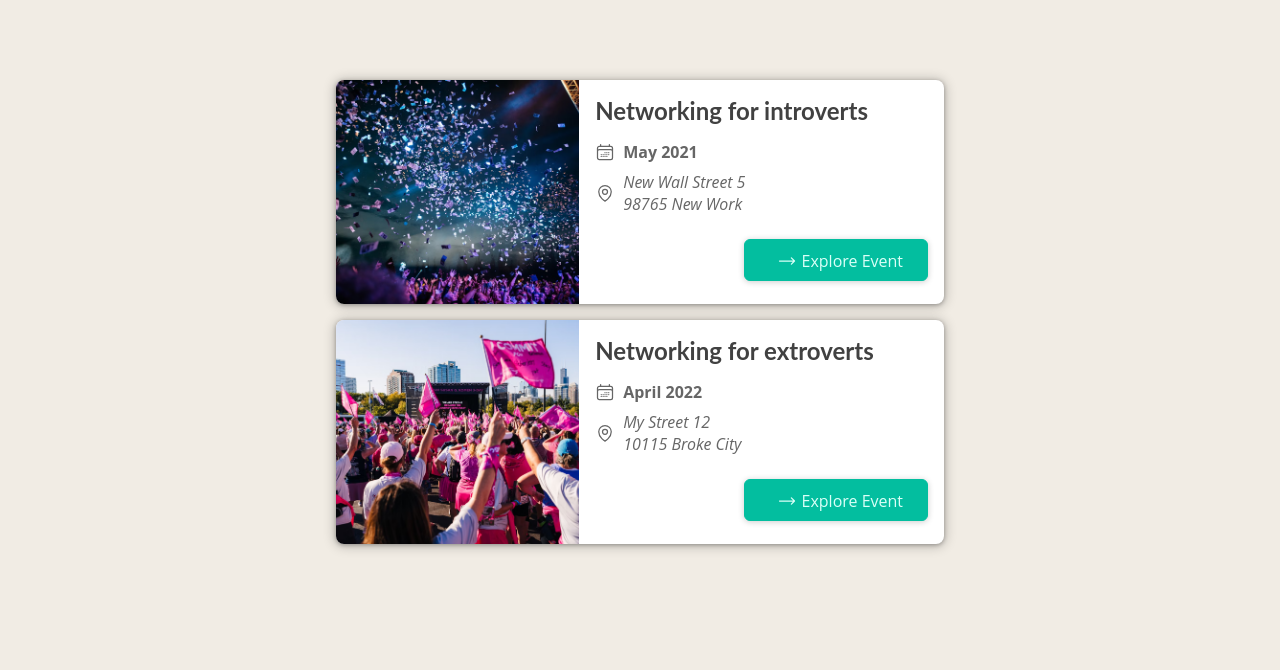
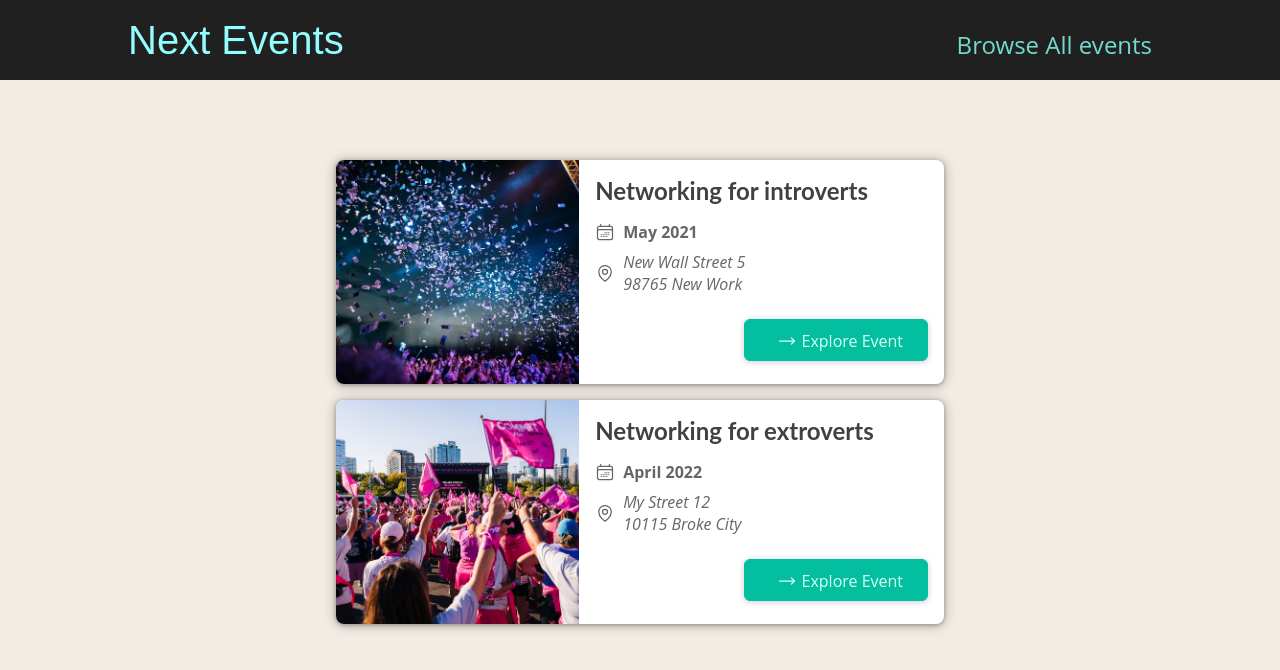
Before and after one commit to ashumsd7/next-project-events-file-based-router, a Next.js app: page / in a window 1280 px wide. Shown: the top 670 px of the page. Built offline with nearby package versions, Linux system fonts and the light colour scheme.

Commit message:
add header and layput

```diff
--- /dev/null
+++ b/components/layout/header.jsx
@@ -0,0 +1,23 @@
+import Link from "next/link";
+import React from "react";
+import classes from "./header.module.css";
+function Header() {
+  return (
+    <>
+      <header className={classes.header}>
+        <div className={classes.logo}>
+          <Link href="/">Next Events</Link>
+        </div>
+        <nav className={classes.navigation}>
+          <ul>
+            <li>
+              <Link href="/events">Browse All events</Link>
+            </li>
+          </ul>
+        </nav>
+      </header>
+    </>
+  );
+}
+
+export default Header;
--- /dev/null
+++ b/components/layout/header.module.css
@@ -0,0 +1,41 @@
+.header {
+  width: 100%;
+  display: flex;
+  justify-content: space-between;
+  align-items: baseline;
+  padding: 1rem 10%;
+  height: 5rem;
+  background-color: #202020;
+}
+
+.logo {
+  font-size: 1.5rem;
+  color: white;
+  font-family: "Fira", sans-serif;
+  height: 100%;
+  display: flex;
+  justify-content: center;
+  align-items: center;
+  color: #94fdfd;
+}
+
+.logo a {
+  text-decoration: none;
+  color: #94fdfd;
+}
+
+.navigation a {
+  text-decoration: none;
+  color: #74dacc;
+  font-size: 1rem;
+}
+
+@media (min-width: 768px) {
+  .logo {
+    font-size: 2.5rem;
+  }
+
+  .navigation a {
+    font-size: 1.5rem;
+  }
+}
--- /dev/null
+++ b/components/layout/layout.jsx
@@ -0,0 +1,13 @@
+import React from "react";
+import Header from "./header";
+
+function Layout({ children }) {
+  return (
+    <>
+      <Header />
+      <main>{children}</main>
+    </>
+  );
+}
+
+export default Layout;
--- a/pages/_app.js
+++ b/pages/_app.js
@@ -1,5 +1,10 @@
+import Layout from "@/components/layout/layout";
 import "@/styles/globals.css";
 
 export default function App({ Component, pageProps }) {
-  return <Component {...pageProps} />;
+  return (
+    <Layout>
+      <Component {...pageProps} />
+    </Layout>
+  );
 }
--- a/pages/events/[eventId].jsx
+++ b/pages/events/[eventId].jsx
@@ -20,7 +20,7 @@ export default function EventDetails() {
       <EventLogistics
         data={event.date}
         imageAlt={event.title}
-        address={event.address}
+        address={event.location}
         image={event.image}
       />
       <EventContent>
--- a/pages/index.js
+++ b/pages/index.js
@@ -6,6 +6,9 @@ export default function Home() {
   return (
     <>
       <div>
+        <header>
+          <nav></nav>
+        </header>
         <EventList items={featureEvents} />
       </div>
     </>
```
